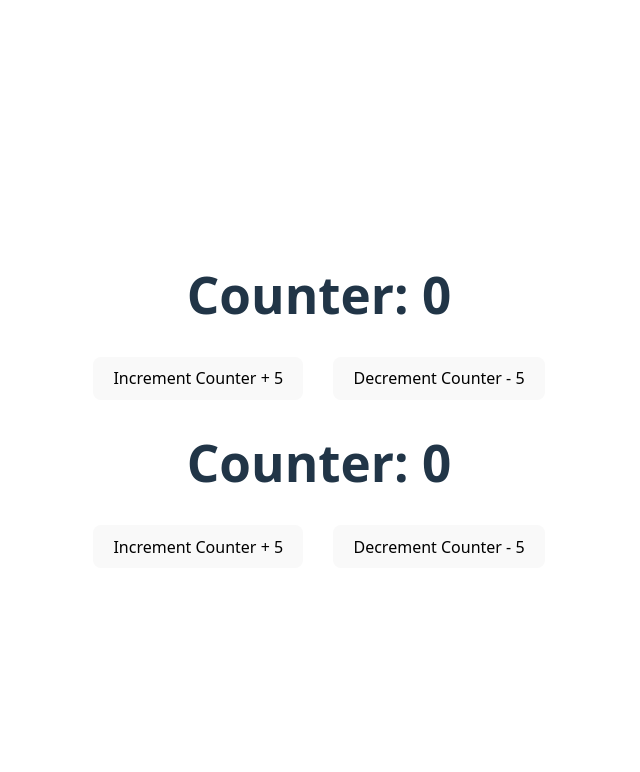
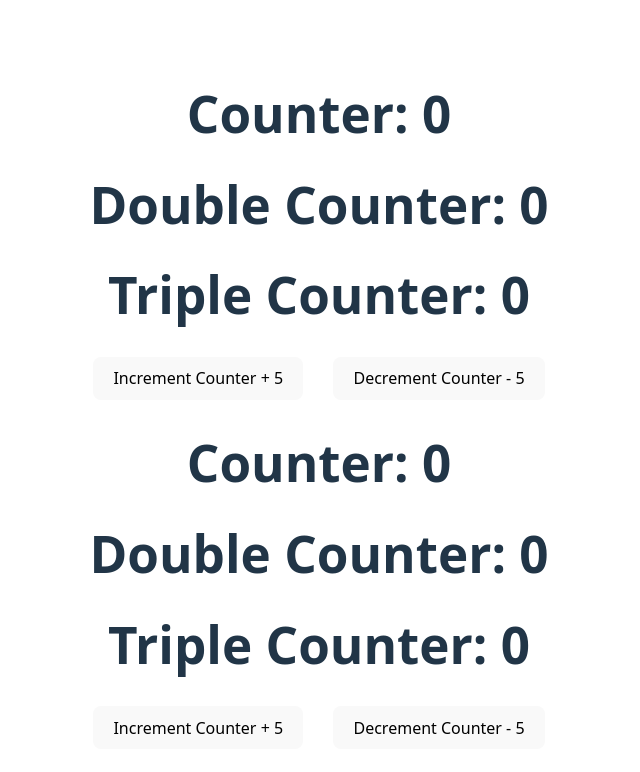
Before and after one commit to wahyusantso/redux-reactjs, a React (Vite) app: page /counter in a window 1280 px wide. Shown: the top 772 px of the page, without its empty margins (321-961 px from the left). Built offline with nearby package versions, Linux system fonts and the light colour scheme.

Commit message:
feat(67): Selector

```diff
--- a/src/Counter.jsx
+++ b/src/Counter.jsx
@@ -1,10 +1,14 @@
 import { useDispatch, useSelector } from "react-redux";
-import { decrement, increment } from "./counterSlice";
+import { decrement, getCounter, getDoubleCounter, increment } from "./counterSlice";
 
 export default function Counter() {
     //menentukan state yang digunakan berdasarkan yang diregister di store.
     const counter = useSelector(state => state.counter);
     const dispatch = useDispatch(); //define dispatch
+
+    //panggil manual selector yang dibuat di state.
+    const doubleCounter = useSelector(getDoubleCounter);
+    const tripleCounter = useSelector(state => getCounter(state, 3)); //panggil function seolah action untuk manipulasi state.
 
     //call dispatch
     function handleIncrement() {
@@ -18,6 +22,8 @@ export default function Counter() {
     return (
         <div>
             <h1>Counter: {counter}</h1>
+            <h1>Double Counter: {doubleCounter}</h1>
+            <h1>Triple Counter: {tripleCounter}</h1>
             <button onClick={handleIncrement} style={{ marginRight: "30px" }}>Increment Counter + 5</button>
             <button onClick={handleDecrement}>Decrement Counter - 5</button>
         </div>
--- a/src/counterSlice.js
+++ b/src/counterSlice.js
@@ -5,7 +5,7 @@ export const counterSlice = createSlice({
     initialState: 0,
     reducers: {
         //implementasi action didalam reducer.
-        increment: (state, action) => { //nilai dari action disimpan pada payload.
+        increment: (state, action) => { //nilai dari action disimpan pada payload. action hanya untuk manipulasi atau mengubah nilai state, bukan mendapatkan state.
             if (action.payload) { //di jalankan jika terdapat nilai pada payload.
                 return state + action.payload;
             } else {
@@ -19,8 +19,17 @@ export const counterSlice = createSlice({
                 return state - 1;
             }
         }
+    },
+    selectors: { //membuat manual selector untuk mendapatkan nilai.
+        getDoubleCounter: (state) => {
+            return state * 2;
+        },
+        getCounter: (state, value) => {
+            return state * value; //hitung berdasarkan nilai parameter action.
+        }
     }
 });
 
 //use destructuring
 export const {increment, decrement} = counterSlice.actions;
+export const {getDoubleCounter, getCounter} = counterSlice.selectors;
```
